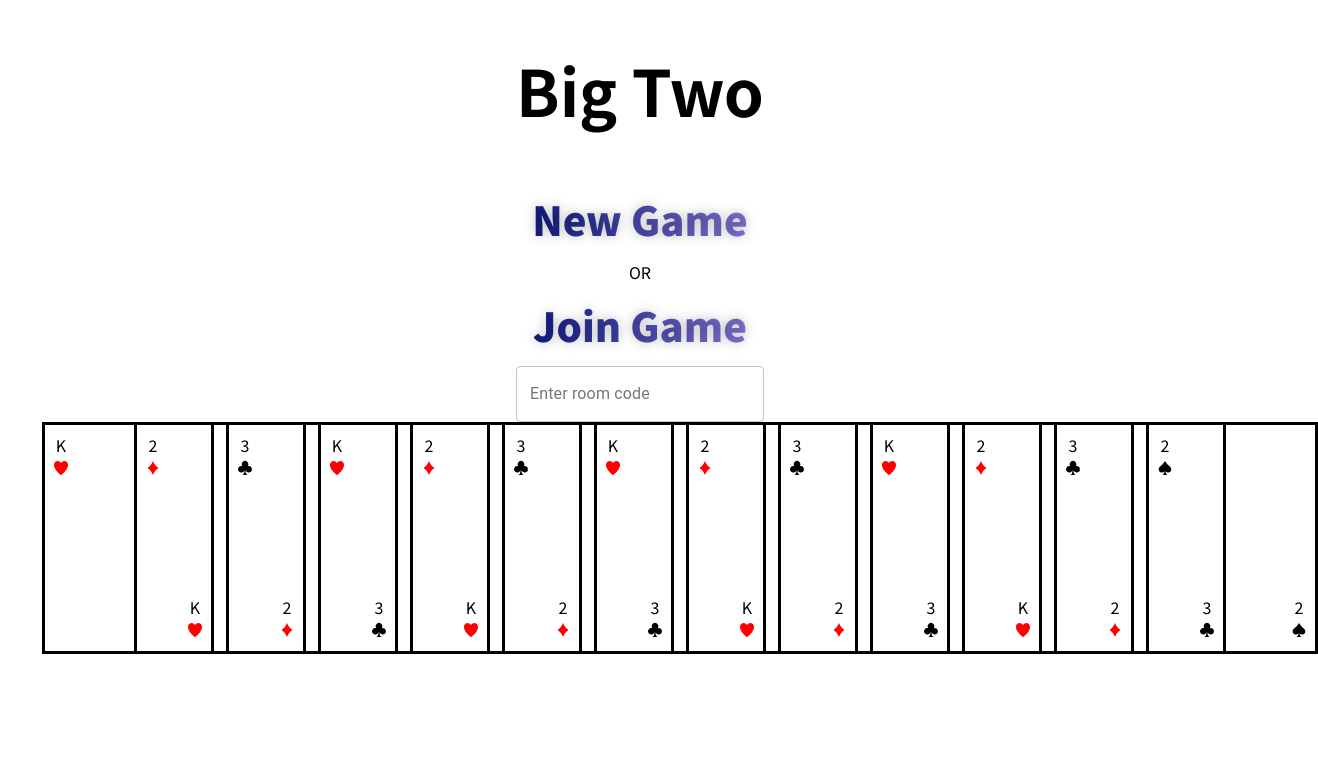
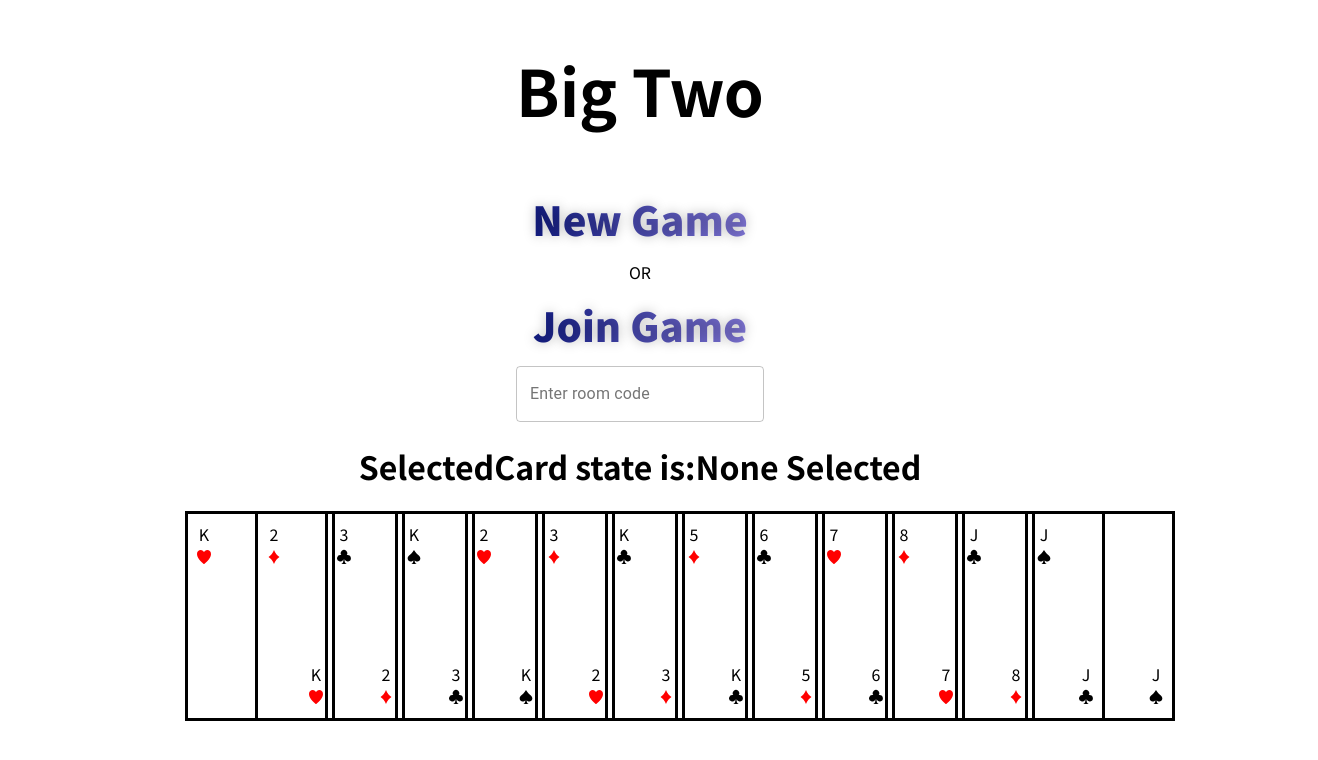
Before and after one commit to MGC3/bigtwo, a React (Create React App) app in the folder frontend/: page / in a window 1280 px wide. Shown: the top 760 px of the page, 1318 px wide, since content can reach past the window. Built offline with nearby package versions, Linux system fonts and the light colour scheme.

Commit message:
Add logic for selecting cards

```diff
--- a/frontend/src/components/App.jsx
+++ b/frontend/src/components/App.jsx
@@ -19,42 +19,42 @@ let fakeData = [
   },
   {
     rank: "K",
+    suit: "S",
+  },
+  {
+    rank: "2",
     suit: "H",
   },
   {
-    rank: "2",
+    rank: "3",
     suit: "D",
   },
   {
-    rank: "3",
+    rank: "K",
     suit: "C",
   },
   {
-    rank: "K",
+    rank: "5",
+    suit: "D",
+  },
+  {
+    rank: "6",
+    suit: "C",
+  },
+  {
+    rank: "7",
     suit: "H",
   },
   {
-    rank: "2",
+    rank: "8",
     suit: "D",
   },
   {
-    rank: "3",
+    rank: "J",
     suit: "C",
   },
   {
-    rank: "K",
-    suit: "H",
-  },
-  {
-    rank: "2",
-    suit: "D",
-  },
-  {
-    rank: "3",
-    suit: "C",
-  },
-  {
-    rank: "2",
+    rank: "J",
     suit: "S",
   },
 ];
--- a/frontend/src/components/Card.jsx
+++ b/frontend/src/components/Card.jsx
@@ -36,7 +36,11 @@ export class Card extends Component {
     const icon = iconMaker(this.state.data.suit);
 
     return (
-      <div className="card-container" style={cardStyle}>
+      <div
+        className={"card-container " + (this.props.selected && "card-selected")}
+        style={cardStyle}
+        onClick={() => this.props.handleCardSelect(this.state.data)}
+      >
         <div className="upper">
           <div className="card-rank">{this.state.data.rank}</div>
           <div className="card-suit">{icon}</div>
--- a/frontend/src/components/Hand.jsx
+++ b/frontend/src/components/Hand.jsx
@@ -8,16 +8,58 @@ export class Hand extends Component {
 
     this.state = {
       cards: this.props.cards,
+      selectedCards: [],
     };
   }
 
+  handleCardSelect = (card) => {
+    if (this.state.selectedCards.includes(card)) {
+      let updatedCards = [...this.state.selectedCards].filter(
+        (d) => d !== card
+      );
+      this.setState({
+        selectedCards: updatedCards,
+      });
+    } else {
+      let updatedCards = [...this.state.selectedCards];
+      updatedCards.push(card);
+      this.setState({
+        selectedCards: updatedCards,
+      });
+    }
+  };
+
+  isCardSelected = (card) => {
+    return this.state.selectedCards.includes(card) ? true : false;
+  };
+
   render() {
     return (
-      <div className="hand-container">
-        {this.state.cards.map((card, i) => {
-          return <Card key={i} data={card} zdex={i} />;
-        })}
-      </div>
+      <>
+        <h1>
+          SelectedCard state is:
+          {this.state.selectedCards.length > 0 &&
+            this.state.selectedCards.map((card) => (
+              <span>
+                {card.rank} of {card.suit}
+              </span>
+            ))}
+          {this.state.selectedCards.length === 0 && "None Selected"}
+        </h1>
+        <div className="hand-container">
+          {this.state.cards.map((card, i) => {
+            return (
+              <Card
+                key={i}
+                data={card}
+                zdex={i}
+                handleCardSelect={this.handleCardSelect}
+                selected={this.isCardSelected(card)}
+              />
+            );
+          })}
+        </div>
+      </>
     );
   }
 }
--- a/frontend/src/css/card.css
+++ b/frontend/src/css/card.css
@@ -3,14 +3,20 @@
   width: 150px;
   border: solid;
   padding: 8px;
+  box-sizing: border-box;
 
   display: flex;
   flex-direction: column;
   align-items: flex-start;
   margin-right: -80px;
+  transition-duration: 0.15s;
 }
 
 .lower {
   align-self: flex-end;
   margin-top: auto;
 }
+
+.card-selected {
+  transform: translateY(-50px);
+}
```
